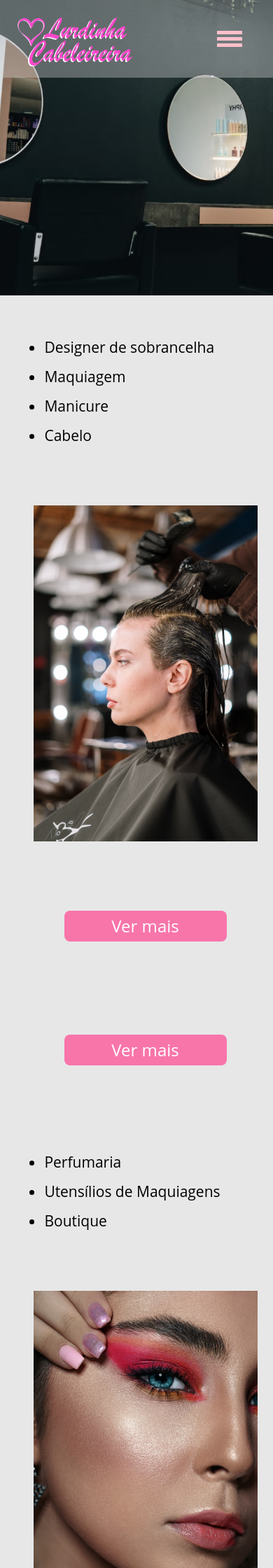
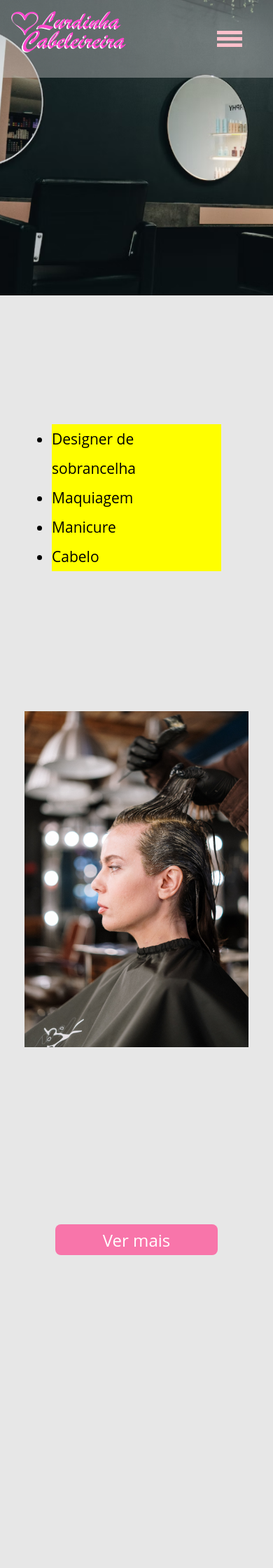
Before and after one commit to DanielVilarinho/ProjetoPCC, a PHP site: page / in a window 390 px wide; the page is wider, and only the part inside the window is pictured. Shown: the top 2240 px of that part at 70% size. Run offline with PHP 8.4, Linux system fonts and the light colour scheme.

Commit message:
maps responsivo(bkg ylw só p/ teste

```diff
--- a/index.html
+++ b/index.html
@@ -46,12 +46,12 @@
                 <img class="img1" src="assets/imagem1.jpg" alt="Forest" style="width:320px">
             </div>
               <div class="coluna">
-               <a href="servicos.html"> <button class="botao">Ver mais</button> </a>
+                <a href="./servicos.html"> <button class="botao">Ver mais</button> </a>
             </div>
         </div>
         <div class="linha">
             <div class="coluna">
-                <a href="produtos.php"> <button class="botao">Ver mais</button> </a>
+                <a href="./produtos.php"> <button class="botao">Ver mais</button> </a>
             </div>
             <div class="coluna">
                 <ul class="topico">
@@ -66,17 +66,20 @@
         </div>
         </div>
         <br>
-        <br>
         <div class="sobre">
             <h1 class="tituloSobre">Sobre</h1>
             <p class="textoSobre">Lurdinha Cabeleireira é um espaço completo, especializado em cuidar e realçar a sua autoestima, onde você encontra inspirações e tendências. Em nosso salão oferecemos diversos serviços como Corte de cabelo, Luzes, Alinhamento de fios, Design de Sobrancelhas, Microblading, Micropigmentação labial, Manicure e Pedicure, Makes e muito mais. Aqui, além de cuidar da sua beleza nos preocupamos em te deixar bonita de todas as formas, pensando nisso temos disponível a nossa Boutique com Roupas Femininas e Perfumaria.</p>
         </div>
         <br>
-        <br>
-            <div id="mapa">
-                <iframe src="https://www.google.com/maps/embed?pb=!1m18!1m12!1m3!1d3664.970023357708!2d-47.29246097091529!3d-23.28053890860941!2m3!1f0!2f0!3f0!3m2!1i1024!2i768!4f13.1!3m3!1m2!1s0x94cf4552294759bb%3A0xa5827f0caf17399a!2sEST%C3%81DIO%20MUNICIPAL%20DR.%20NOVELLI%20J%C3%9ANIOR!5e0!3m2!1spt-BR!2sbr!4v1667775671357!5m2!1spt-BR!2sbr"
-                width="600" height="450" frameborder="0" style="border:0" allowfullscreen></iframe>
-            </div>
+        <div id="googlemaps">
+            <iframe
+            src="https://www.google.com/maps/embed"
+            width="600"
+            height="450"
+            style="border:0;"
+            allowfullscreen=""
+            loading="lazy"
+          ></iframe></div>
         <br>
     </main>
     <footer>
@@ -121,6 +124,5 @@
         <div class="rodtext">© 2022. Lurdinha Cabeleireira | Todos os direitos reservados. Site desenvolvido por alunos de graduação em Ciência da Computação</div>
     </footer>
     <script src="./mobile.js"> </script>
-
 </body>
 </html>
--- a/servicos.html
+++ b/servicos.html
@@ -44,7 +44,6 @@
                     <img class="imgbox" id="img1" src="https://images.pexels.com/photos/5178009/pexels-photo-5178009.jpeg?auto=compress&cs=tinysrgb&w=1260&h=750&dpr=1" alt="">
                     <p class="textbox">Profissionais com vasta experiência e prontas para encontrar o design adequado para você. Procedimento na cera, na linha, na navalha ou pinça.</p>
                     <a href="https://www.youtube.com/"> <button class="btnbox">Agendar um horario</button> </a>
-
                 </div>
 
                 <h1>Manicure</h1>
--- a/style.css
+++ b/style.css
@@ -26,13 +26,28 @@ body{
   height: 70px;
   width: 164px;
 }
-#logo{
+/*#logo{
     height: 70px;
     width: 164px;
     margin: 25px;
 
+}*/
+
+#logo{
+  margin: 1.7vw;
+  width: 100%;
+  max-width: 400px;
+  height: auto;
 }
 
+@media screen and (max-width:999px) {
+  #logo{
+    margin: 4vw;
+    width: 100%;
+    max-width: 170px;
+    position: relative;
+  }
+}
 
  header{
   background-image: url(./assets/backgroundatualizado.png);
@@ -325,8 +340,9 @@ footer{
 .coluna {
   float: left;
   width: 33.33%;
-  padding: 30px 15px 25px 40px;
+  padding: 1em 2em;
   text-align: center;
+  justify-content: center;
 }
 
 .linha::after {
@@ -400,15 +416,17 @@ footer{
 }
 
 .topico{
-  margin: 6vw;
+  margin: 8em 2em;
+  /*padding: 140px 15px 0px 15px;*/
   text-align: left;
-  justify-content: center;
+  display: grid;
   font-size: 21px;
   line-height: 200%;
+  display: block;
+  background: yellow;
 }
 
 .botao{
-  display: inline-block;
   cursor: pointer;
   width: 232px;
   height: 44px;
@@ -418,7 +436,7 @@ footer{
   border: none;
   border-radius: 8px;
   align-items: center;
-  margin: 10vw 7vw 10vw 7vw;
+  margin: 9em 0em;
 }
 
 .prodbtn{
```
Also changed, not shown: other parts of style.css (+18 -24 lines). Lines whose indentation alone changed are shown as unchanged.
